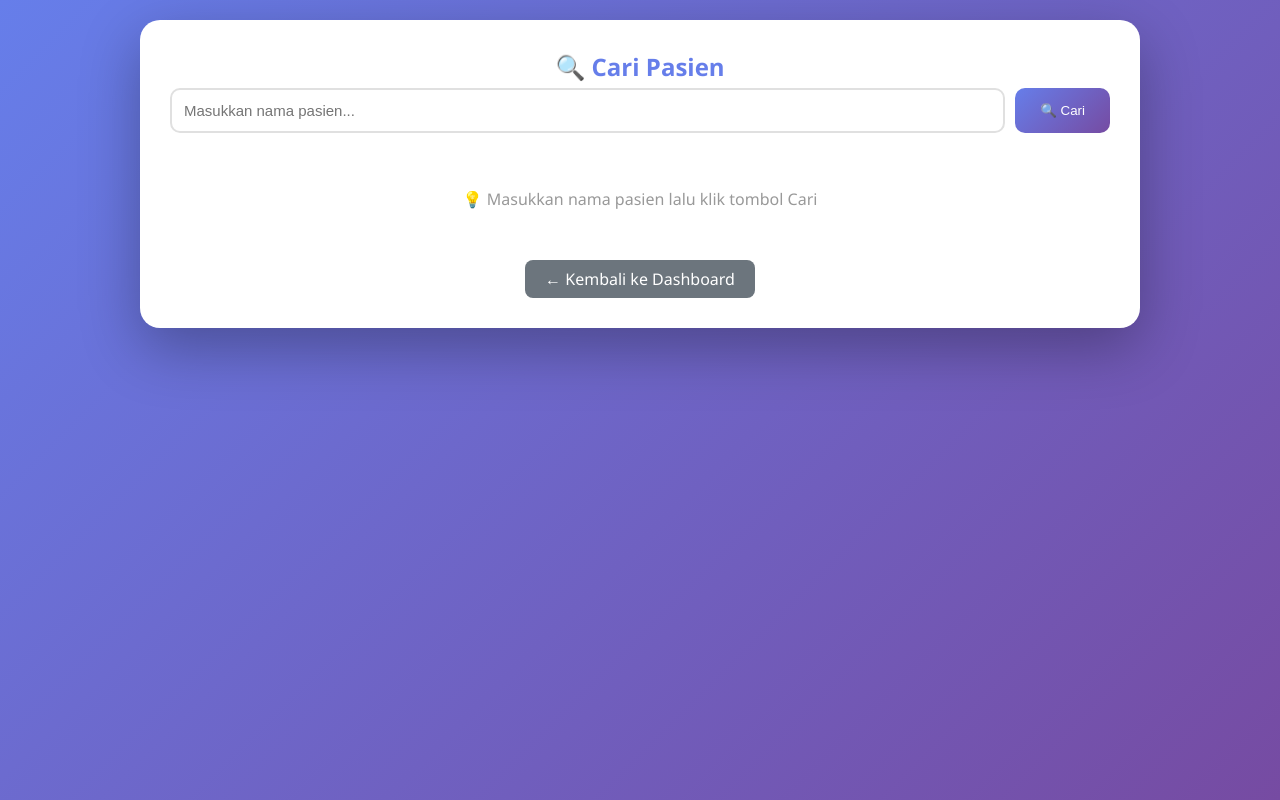
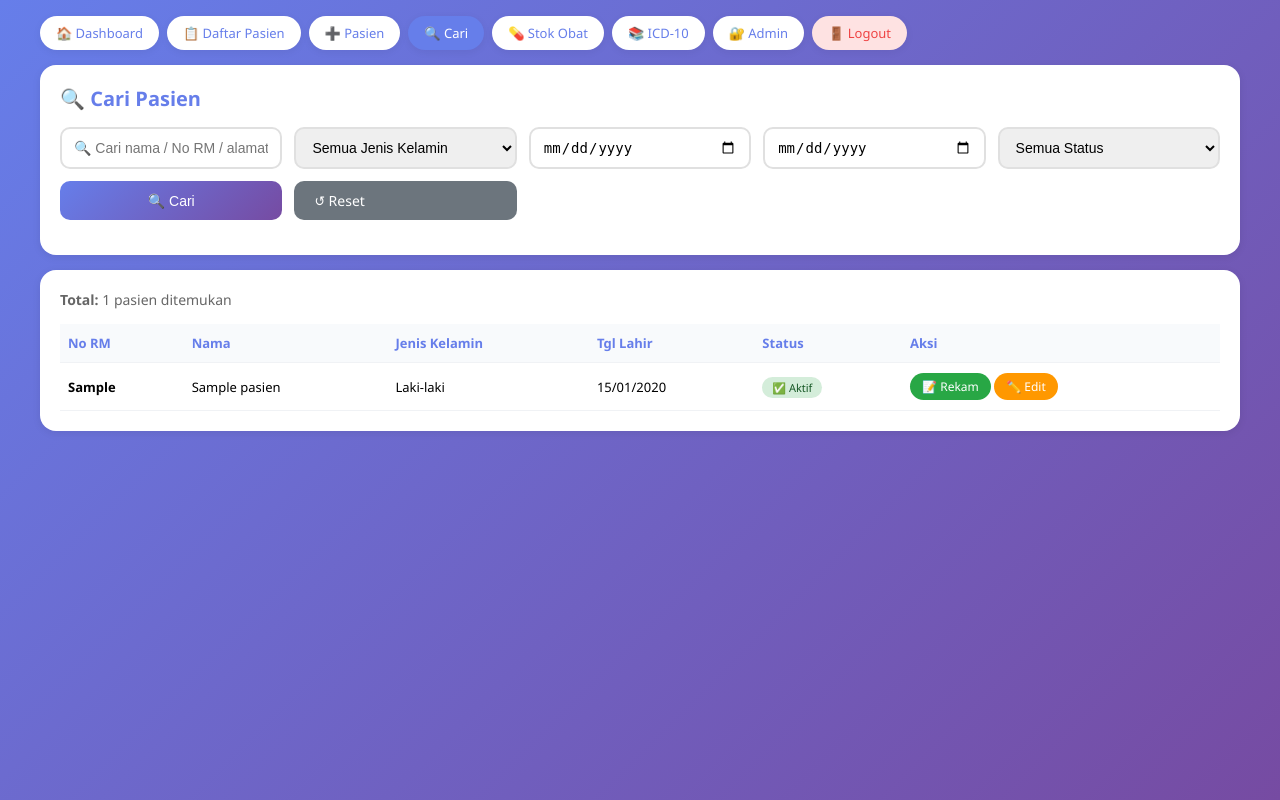
Before and after one commit to galih-sudo/django-klinik, a Django app: page /pasien/cari/ in a window 1280 px wide. Run offline with Django 5.2, Linux system fonts and the light colour scheme; a user stored in the database is signed in; tables that the repository leaves empty hold one stand-in row (values such as "Sample post").

Commit message:
Feat: Tambah fitur Role-based access & Pencarian lanjutan
- Tambah model Profile untuk role (Dokter & Staf)
- Tambah decorators.py untuk role-based access
- Staf hanya bisa lihat & tambah pasien
- Dokter bisa semua fitur
- Pencarian pasien dengan filter lanjutan
- Tambah manajemen user (CRUD)
- Fix login/logout dengan django.contrib.auth
- Update template login, dashboard, cari_pasien
- Tambah template kelola_user, tambah_user, edit_user, logged_out

```diff
--- a/config/urls.py
+++ b/config/urls.py
@@ -1,10 +1,13 @@
 from django.contrib import admin
 from django.urls import path, include
-from django.contrib.auth import views as auth_views
+from django.conf import settings
+from django.conf.urls.static import static
 
 urlpatterns = [
     path('admin/', admin.site.urls),
     path('', include('rekam_medis.urls')),
-    path('login/', auth_views.LoginView.as_view(), name='login'),
-    path('logout/', auth_views.LogoutView.as_view(), name='logout'),
+    path('accounts/', include('django.contrib.auth.urls')),
 ]
+
+if settings.DEBUG:
+    urlpatterns += static(settings.MEDIA_URL, document_root=settings.MEDIA_ROOT)
--- a/rekam_medis/templates/rekam_medis/cari_pasien.html
+++ b/rekam_medis/templates/rekam_medis/cari_pasien.html
@@ -5,57 +5,214 @@
     <meta name="viewport" content="width=device-width, initial-scale=1">
     <style>
         * { margin: 0; padding: 0; box-sizing: border-box; }
-        body { font-family: 'Segoe UI', sans-serif; background: linear-gradient(135deg, #667eea, #764ba2); padding: 20px; min-height: 100vh; }
-        .container { max-width: 1000px; margin: 0 auto; }
-        .card { background: white; border-radius: 20px; padding: 30px; box-shadow: 0 20px 60px rgba(0,0,0,0.3); }
-        h2 { color: #667eea; margin-bottom: 5px; text-align: center; }
-        .search-box { display: flex; gap: 10px; margin-bottom: 25px; }
-        .search-box input { flex: 1; padding: 12px; border: 2px solid #e0e0e0; border-radius: 10px; font-size: 15px; }
-        .search-box button { padding: 12px 25px; background: linear-gradient(135deg, #667eea, #764ba2); color: white; border: none; border-radius: 10px; cursor: pointer; }
-        table { width: 100%; border-collapse: collapse; }
-        th, td { padding: 12px; text-align: left; border-bottom: 1px solid #ddd; }
-        th { background: #f8f9fa; color: #667eea; }
-        .btn { background: #667eea; color: white; padding: 5px 12px; border-radius: 5px; text-decoration: none; font-size: 12px; }
-        .btn-back { display: inline-block; margin-top: 20px; padding: 8px 20px; background: #6c757d; color: white; text-decoration: none; border-radius: 8px; }
-        .no-data { text-align: center; padding: 30px; color: #999; }
+        body {
+            font-family: 'Segoe UI', Tahoma, Geneva, Verdana, sans-serif;
+            background: linear-gradient(135deg, #667eea 0%, #764ba2 100%);
+            min-height: 100vh;
+            padding: 16px;
+        }
+        .container { max-width: 1200px; margin: 0 auto; }
+        .card {
+            background: white;
+            border-radius: 16px;
+            padding: 20px;
+            margin-bottom: 15px;
+            box-shadow: 0 2px 8px rgba(0,0,0,0.08);
+        }
+        .card h2 {
+            color: #667eea;
+            margin-bottom: 15px;
+            font-size: 20px;
+        }
+        .filter-form {
+            display: grid;
+            grid-template-columns: repeat(auto-fit, minmax(200px, 1fr));
+            gap: 12px;
+            margin-bottom: 15px;
+        }
+        .filter-form input, .filter-form select {
+            padding: 10px 12px;
+            border: 2px solid #e0e0e0;
+            border-radius: 10px;
+            font-size: 14px;
+            width: 100%;
+        }
+        .filter-form input:focus, .filter-form select:focus {
+            border-color: #667eea;
+            outline: none;
+        }
+        .btn {
+            padding: 10px 20px;
+            border: none;
+            border-radius: 10px;
+            font-size: 14px;
+            cursor: pointer;
+            text-decoration: none;
+            display: inline-block;
+        }
+        .btn-primary {
+            background: linear-gradient(135deg, #667eea, #764ba2);
+            color: white;
+        }
+        .btn-secondary {
+            background: #6c757d;
+            color: white;
+        }
+        .btn-sm {
+            padding: 5px 12px;
+            font-size: 12px;
+            border-radius: 16px;
+        }
+        .btn-soap { background: #28a745; color: white; }
+        .btn-edit { background: #ff9800; color: white; }
+        .btn-istirahat { background: #ff9800; color: white; }
+        .btn-sehat { background: #4caf50; color: white; }
+        table {
+            width: 100%;
+            border-collapse: collapse;
+            font-size: 13px;
+        }
+        th, td {
+            padding: 10px 8px;
+            text-align: left;
+            border-bottom: 1px solid #f0f2f5;
+        }
+        th {
+            background: #f8fafc;
+            color: #667eea;
+            font-weight: 600;
+        }
+        .badge {
+            padding: 3px 10px;
+            border-radius: 20px;
+            font-size: 11px;
+        }
+        .badge-aktif { background: #d4edda; color: #155724; }
+        .badge-tidak { background: #f8d7da; color: #721c24; }
+        .total-info {
+            margin-bottom: 15px;
+            color: #666;
+            font-size: 14px;
+        }
+        .nav-menu {
+            display: flex;
+            flex-wrap: wrap;
+            gap: 8px;
+            margin-bottom: 15px;
+        }
+        .nav-menu a {
+            padding: 8px 16px;
+            background: white;
+            color: #667eea;
+            text-decoration: none;
+            border-radius: 30px;
+            font-size: 13px;
+            font-weight: 500;
+            box-shadow: 0 2px 8px rgba(0,0,0,0.06);
+        }
+        .nav-menu a:hover {
+            background: linear-gradient(135deg, #667eea, #764ba2);
+            color: white;
+        }
+        .nav-menu .logout-btn {
+            background: #fee2e2;
+            color: #ef4444;
+        }
+        @media (max-width: 768px) {
+            .filter-form { grid-template-columns: 1fr; }
+            th, td { font-size: 11px; padding: 6px 4px; }
+        }
     </style>
 </head>
 <body>
 <div class="container">
+    <div class="nav-menu">
+        <a href="/">🏠 Dashboard</a>
+        <a href="/pasien/">📋 Daftar Pasien</a>
+        <a href="/pasien/tambah/">➕ Pasien</a>
+        <a href="/pasien/cari/" style="background: #667eea; color: white;">🔍 Cari</a>
+        <a href="/obat/">💊 Stok Obat</a>
+        <a href="/icd10/">📚 ICD-10</a>
+        <a href="/admin">🔐 Admin</a>
+        <a href="{% url 'logout' %}" class="logout-btn">🚪 Logout</a>
+    </div>
+
     <div class="card">
         <h2>🔍 Cari Pasien</h2>
-        <form method="GET" class="search-box">
-            <input type="text" name="q" placeholder="Masukkan nama pasien..." value="{{ keyword }}">
-            <button type="submit">🔍 Cari</button>
+
+        <form method="GET" class="filter-form">
+            <input type="text" name="q" placeholder="🔍 Cari nama / No RM / alamat..." value="{{ keyword }}">
+
+            <select name="jenis_kelamin">
+                <option value="">Semua Jenis Kelamin</option>
+                <option value="L" {% if jenis_kelamin == 'L' %}selected{% endif %}>Laki-laki</option>
+                <option value="P" {% if jenis_kelamin == 'P' %}selected{% endif %}>Perempuan</option>
+            </select>
+
+            <input type="date" name="tgl_awal" value="{{ tgl_awal }}" placeholder="Tanggal lahir dari">
+            <input type="date" name="tgl_akhir" value="{{ tgl_akhir }}" placeholder="Tanggal lahir sampai">
+
+            <select name="status_aktif">
+                <option value="">Semua Status</option>
+                <option value="aktif" {% if status_aktif == 'aktif' %}selected{% endif %}>Aktif</option>
+                <option value="tidak_aktif" {% if status_aktif == 'tidak_aktif' %}selected{% endif %}>Tidak Aktif</option>
+            </select>
+
+            <button type="submit" class="btn btn-primary">🔍 Cari</button>
+            <a href="{% url 'cari_pasien' %}" class="btn btn-secondary">↺ Reset</a>
         </form>
+    </div>
 
-        {% if keyword %}
-            {% if pasien_list %}
+    <div class="card">
+        <div class="total-info">
+            <strong>Total:</strong> {{ total }} pasien ditemukan
+            {% if keyword %}untuk "<strong>{{ keyword }}</strong>"{% endif %}
+        </div>
+
+        <div style="overflow-x: auto;">
             <table>
-                    <thead><tr><th>No RM</th><th>Nama</th><th>Tgl Lahir</th><th>Aksi</th></tr></thead>
+                <thead>
+                    <tr>
+                        <th>No RM</th>
+                        <th>Nama</th>
+                        <th>Jenis Kelamin</th>
+                        <th>Tgl Lahir</th>
+                        <th>Status</th>
+                        <th>Aksi</th>
+                    </tr>
+                </thead>
                 <tbody>
                     {% for p in pasien_list %}
                     <tr>
-                            <td>{{ p.no_rm }}</td>
+                        <td><strong>{{ p.no_rm }}</strong></td>
                         <td>{{ p.nama }}</td>
-                            <td>{{ p.tgl_lahir }}</td>
+                        <td>{{ p.get_jenis_kelamin_display|default:"-" }}</td>
+                        <td>{{ p.tgl_lahir|date:"d/m/Y"|default:"-" }}</td>
                         <td>
-                                <a href="/pasien/edit/{{ p.id }}/" class="btn">✏️ Edit</a>
-                                <a href="/pasien/rekam/{{ p.id }}/" class="btn" style="background: #28a745;">📝 SOAP</a>
+                            {% if p.aktif %}
+                                <span class="badge badge-aktif">✅ Aktif</span>
+                            {% else %}
+                                <span class="badge badge-tidak">❌ Tidak</span>
+                            {% endif %}
+                        </td>
+                        <td>
+                            <a href="/pasien/rekam/{{ p.id }}/" class="btn btn-sm btn-soap">📝 Rekam</a>
+                            <a href="/pasien/edit/{{ p.id }}/" class="btn btn-sm btn-edit">✏️ Edit</a>
+                        </td>
+                    </tr>
+                    {% empty %}
+                    <tr>
+                        <td colspan="6" style="text-align: center; color: #999; padding: 30px;">
+                            {% if keyword %}
+                                Tidak ada pasien dengan kata kunci "{{ keyword }}"
+                            {% else %}
+                                Silakan masukkan kata kunci untuk mencari pasien
+                            {% endif %}
                         </td>
                     </tr>
                     {% endfor %}
                 </tbody>
             </table>
-            {% else %}
-                <div class="no-data">⚠️ Tidak ditemukan pasien dengan nama "{{ keyword }}"</div>
-            {% endif %}
-        {% else %}
-            <div class="no-data">💡 Masukkan nama pasien lalu klik tombol Cari</div>
-        {% endif %}
-
-        <div style="text-align: center;">
-            <a href="/" class="btn-back">← Kembali ke Dashboard</a>
         </div>
     </div>
 </div>
--- a/rekam_medis/templates/rekam_medis/dashboard.html
+++ b/rekam_medis/templates/rekam_medis/dashboard.html
@@ -222,7 +222,7 @@
         <a href="/obat/">💊 Stok Obat</a>
         <a href="/icd10/">📚 ICD-10</a>
 	    <a href="/admin">🔐 Admin</a>
-        <a href="/logout" class="logout-btn">🚪 Logout</a>
+        <a href="/accounts/logout/" class="logout-btn">🚪 Logout</a>
     </div>
 
     <div class="stats">
--- a/rekam_medis/urls.py
+++ b/rekam_medis/urls.py
@@ -1,13 +1,18 @@
 from django.urls import path
+from django.contrib.auth.views import LogoutView
 from . import views
 
 urlpatterns = [
     path('', views.dashboard, name='dashboard'),
+
+    # PASIEN (Staf & Dokter)
     path('pasien/', views.daftar_pasien, name='daftar_pasien'),
     path('pasien/tambah/', views.tambah_pasien, name='tambah_pasien'),
+    path('pasien/cari/', views.cari_pasien, name='cari_pasien'),
+
+    # DOKTER ONLY
+    path('pasien/edit/<int:pasien_id>/', views.edit_pasien, name='edit_pasien'),
     path('pasien/rekam/<int:pasien_id>/', views.rekam_medis, name='rekam_medis'),
-    path('pasien/edit/<int:pasien_id>/', views.edit_pasien, name='edit_pasien'),
-    path('pasien/cari/', views.cari_pasien, name='cari_pasien'),
     path('resep/<int:rekam_medis_id>/', views.buat_resep, name='buat_resep'),
     path('obat/', views.kelola_obat, name='kelola_obat'),
     path('obat/tambah/', views.tambah_obat, name='tambah_obat'),
@@ -17,4 +22,13 @@ urlpatterns = [
     path('icd10/tambah/', views.tambah_icd10, name='tambah_icd10'),
     path('icd10/edit/<str:kode>/', views.edit_icd10, name='edit_icd10'),
     path('icd10/hapus/<str:kode>/', views.hapus_icd10, name='hapus_icd10'),
+
+    # USER MANAGEMENT (Dokter only)
+    path('users/', views.kelola_user, name='kelola_user'),
+    path('users/tambah/', views.tambah_user, name='tambah_user'),
+    path('users/edit/<int:user_id>/', views.edit_user, name='edit_user'),
+    path('users/hapus/<int:user_id>/', views.hapus_user, name='hapus_user'),
+
+    # LOGOUT
+    path('logout/', LogoutView.as_view(next_page='/accounts/login/'), name='logout'),
 ]
--- a/rekam_medis/views.py
+++ b/rekam_medis/views.py
@@ -1,8 +1,12 @@
 from django.shortcuts import render, redirect, get_object_or_404
 from django.contrib.auth.decorators import login_required
+from django.contrib import messages
 from django.utils import timezone
-from .models import Pasien, Obat, Kunjungan, RekamMedis, ICD10
+from django.contrib.auth.models import User
+from .models import Pasien, Obat, Kunjungan, RekamMedis, ICD10, Profile
 from .forms import PasienForm, RekamMedisForm
+from .decorators import dokter_required, staf_required
+from django.db import models
 
 @login_required
 def dashboard(request):
@@ -21,7 +25,16 @@ def dashboard(request):
     }
     return render(request, 'rekam_medis/dashboard.html', context)
 
+# ========== PASIEN (Staf & Dokter bisa) ==========
 @login_required
+@staf_required
+def daftar_pasien(request):
+    pasien_list = Pasien.objects.filter(aktif=True).order_by('-id')
+    context = {'pasien_list': pasien_list}
+    return render(request, 'rekam_medis/daftar_pasien.html', context)
+
+@login_required
+@staf_required
 def tambah_pasien(request):
     if request.method == 'POST':
         form = PasienForm(request.POST)
@@ -37,12 +50,54 @@ def tambah_pasien(request):
     return render(request, 'rekam_medis/tambah_pasien.html', {'form': form})
 
 @login_required
-def daftar_pasien(request):
-    pasien_list = Pasien.objects.filter(aktif=True).order_by('-id')
-    context = {'pasien_list': pasien_list}
-    return render(request, 'rekam_medis/daftar_pasien.html', context)
+@staf_required
+def cari_pasien(request):
+    keyword = request.GET.get('q', '').strip()
+    jenis_kelamin = request.GET.get('jenis_kelamin', '')
+    tgl_awal = request.GET.get('tgl_awal', '')
+    tgl_akhir = request.GET.get('tgl_akhir', '')
+    status_aktif = request.GET.get('status_aktif', '')
 
+    pasien_list = Pasien.objects.all()
+
+    # Filter berdasarkan keyword
+    if keyword:
+        pasien_list = pasien_list.filter(
+            models.Q(nama__icontains=keyword) |
+            models.Q(no_rm__icontains=keyword) |
+            models.Q(alamat__icontains=keyword)
+        )
+
+    # Filter jenis kelamin
+    if jenis_kelamin:
+        pasien_list = pasien_list.filter(jenis_kelamin=jenis_kelamin)
+
+    # Filter tanggal lahir
+    if tgl_awal:
+        pasien_list = pasien_list.filter(tgl_lahir__gte=tgl_awal)
+    if tgl_akhir:
+        pasien_list = pasien_list.filter(tgl_lahir__lte=tgl_akhir)
+
+    # Filter status aktif
+    if status_aktif == 'aktif':
+        pasien_list = pasien_list.filter(aktif=True)
+    elif status_aktif == 'tidak_aktif':
+        pasien_list = pasien_list.filter(aktif=False)
+
+    context = {
+        'pasien_list': pasien_list,
+        'keyword': keyword,
+        'jenis_kelamin': jenis_kelamin,
+        'tgl_awal': tgl_awal,
+        'tgl_akhir': tgl_akhir,
+        'status_aktif': status_aktif,
+        'total': pasien_list.count(),
+    }
+    return render(request, 'rekam_medis/cari_pasien.html', context)
+
+# ========== DOKTER ONLY ==========
 @login_required
+@dokter_required
 def edit_pasien(request, pasien_id):
     pasien = get_object_or_404(Pasien, id=pasien_id)
 
@@ -56,8 +111,8 @@ def edit_pasien(request, pasien_id):
 
     return render(request, 'rekam_medis/edit_pasien.html', {'form': form, 'pasien': pasien})
 
-# ========== REKAM MEDIS SOAP ==========
 @login_required
+@dokter_required
 def rekam_medis(request, pasien_id):
     pasien = get_object_or_404(Pasien, id=pasien_id)
     icd_list = ICD10.objects.all().order_by('kode')
@@ -69,7 +124,6 @@ def rekam_medis(request, pasien_id):
             rekam.pasien = pasien
             rekam.save()
 
-            # Catat kunjungan
             Kunjungan.objects.create(
                 rekam_medis=rekam,
                 tanggal=timezone.now().date()
@@ -86,14 +140,7 @@ def rekam_medis(request, pasien_id):
     return render(request, 'rekam_medis/rekam_medis.html', context)
 
 @login_required
-def cari_pasien(request):
-    keyword = request.GET.get('q', '')
-    pasien_list = []
-    if keyword:
-        pasien_list = Pasien.objects.filter(nama__icontains=keyword)[:20]
-    return render(request, 'rekam_medis/cari_pasien.html', {'pasien_list': pasien_list, 'keyword': keyword})
-
-@login_required
+@dokter_required
 def buat_resep(request, rekam_medis_id):
     rekam = get_object_or_404(RekamMedis, id=rekam_medis_id)
     obat_list = Obat.objects.all().order_by('nama')
@@ -105,13 +152,10 @@ def buat_resep(request, rekam_medis_id):
 
         obat = get_object_or_404(Obat, id=obat_id)
 
-        # Cek stok
         if obat.stok >= jumlah:
-            # Kurangi stok
             obat.stok -= jumlah
             obat.save()
 
-            # Buat resep
             Resep.objects.create(
                 rekam_medis=rekam,
                 obat=obat,
@@ -128,13 +172,15 @@ def buat_resep(request, rekam_medis_id):
     }
     return render(request, 'rekam_medis/buat_resep.html', context)
 
-# ========== STOK OBAT ==========
+# ========== OBAT ==========
 @login_required
+@dokter_required
 def kelola_obat(request):
     obat_list = Obat.objects.all().order_by('nama')
     return render(request, 'rekam_medis/kelola_obat.html', {'obat_list': obat_list})
 
 @login_required
+@dokter_required
 def tambah_obat(request):
     if request.method == 'POST':
         nama = request.POST.get('nama')
@@ -147,6 +193,7 @@ def tambah_obat(request):
     return render(request, 'rekam_medis/tambah_obat.html')
 
 @login_required
+@dokter_required
 def edit_obat(request, obat_id):
     obat = get_object_or_404(Obat, id=obat_id)
 
@@ -160,17 +207,19 @@ def edit_obat(request, obat_id):
     return render(request, 'rekam_medis/edit_obat.html', {'obat': obat})
 
 @login_required
+@dokter_required
 def hapus_obat(request, obat_id):
     obat = get_object_or_404(Obat, id=obat_id)
     obat.delete()
     return redirect('kelola_obat')
 
+# ========== ICD-10 ==========
 @login_required
+@dokter_required
 def kelola_icd10(request):
     icd_list = ICD10.objects.all().order_by('kode')
 
     if request.method == 'POST':
-        # Tambah ICD10 baru
         kode = request.POST.get('kode')
         nama = request.POST.get('nama_penyakit')
         kategori = request.POST.get('kategori', '')
@@ -183,7 +232,6 @@ def kelola_icd10(request):
             )
             return redirect('kelola_icd10')
 
-        # Hapus ICD10
         hapus_id = request.POST.get('hapus_id')
         if hapus_id:
             icd = get_object_or_404(ICD10, kode=hapus_id)
@@ -196,6 +244,7 @@ def kelola_icd10(request):
     return render(request, 'rekam_medis/kelola_icd10.html', context)
 
 @login_required
+@dokter_required
 def tambah_icd10(request):
     if request.method == 'POST':
         kode = request.POST.get('kode')
@@ -203,9 +252,7 @@ def tambah_icd10(request):
         kategori = request.POST.get('kategori', '')
 
         if kode and nama_penyakit:
-            # Cek apakah kode sudah ada
             if ICD10.objects.filter(kode=kode).exists():
-                # Kalo udah ada, kasih pesan error (opsional)
                 pass
             else:
                 ICD10.objects.create(
@@ -218,6 +265,7 @@ def tambah_icd10(request):
     return render(request, 'rekam_medis/tambah_icd10.html')
 
 @login_required
+@dokter_required
 def edit_icd10(request, kode):
     icd = get_object_or_404(ICD10, kode=kode)
 
@@ -233,7 +281,69 @@ def edit_icd10(request, kode):
     return render(request, 'rekam_medis/edit_icd10.html', context)
 
 @login_required
+@dokter_required
 def hapus_icd10(request, kode):
     icd = get_object_or_404(ICD10, kode=kode)
     icd.delete()
     return redirect('kelola_icd10')
+
+# ========== MANAJEMEN USER ==========
+@login_required
+@dokter_required
+def kelola_user(request):
+    users = User.objects.all().select_related('profile')
+    return render(request, 'rekam_medis/kelola_user.html', {'users': users})
+
+@login_required
+@dokter_required
+def tambah_user(request):
+    if request.method == 'POST':
+        username = request.POST.get('username')
+        password = request.POST.get('password')
+        email = request.POST.get('email', '')
+        role = request.POST.get('role')
+
+        if User.objects.filter(username=username).exists():
+            messages.error(request, 'Username sudah ada!')
+            return redirect('tambah_user')
+
+        user = User.objects.create_user(username=username, password=password, email=email)
+        Profile.objects.create(user=user, role=role)
+
+        messages.success(request, f'User {username} berhasil dibuat!')
+        return redirect('kelola_user')
+
+    return render(request, 'rekam_medis/tambah_user.html')
+
+@login_required
+@dokter_required
+def edit_user(request, user_id):
+    user = get_object_or_404(User, id=user_id)
+    profile = user.profile
+
+    if request.method == 'POST':
+        user.email = request.POST.get('email', user.email)
+        profile.role = request.POST.get('role', profile.role)
+        profile.no_izin = request.POST.get('no_izin', profile.no_izin)
+        profile.telepon = request.POST.get('telepon', profile.telepon)
+        profile.alamat = request.POST.get('alamat', profile.alamat)
+
+        user.save()
+        profile.save()
+
+        messages.success(request, f'User {user.username} berhasil diupdate!')
+        return redirect('kelola_user')
+
+    return render(request, 'rekam_medis/edit_user.html', {'user': user, 'profile': profile})
+
+@login_required
+@dokter_required
+def hapus_user(request, user_id):
+    user = get_object_or_404(User, id=user_id)
+    if user == request.user:
+        messages.error(request, 'Tidak bisa menghapus akun sendiri!')
+        return redirect('kelola_user')
+
+    user.delete()
+    messages.success(request, 'User berhasil dihapus!')
+    return redirect('kelola_user')
```
Also changed, not shown: config/settings.py (+3 -14 lines), rekam_medis/decorators.py (added, +52 -0 lines), rekam_medis/models.py (+22 -0 lines), rekam_medis/templates/rekam_medis/edit_user.html (added, +50 -0 lines), rekam_medis/templates/rekam_medis/kelola_user.html (added, +83 -0 lines), rekam_medis/templates/rekam_medis/tambah_user.html (added, +60 -0 lines), templates/registration/logged_out.html (added, +43 -0 lines), rekam_medis/migrations/0002_profile.py (added). Lines whose indentation alone changed are shown as unchanged.
